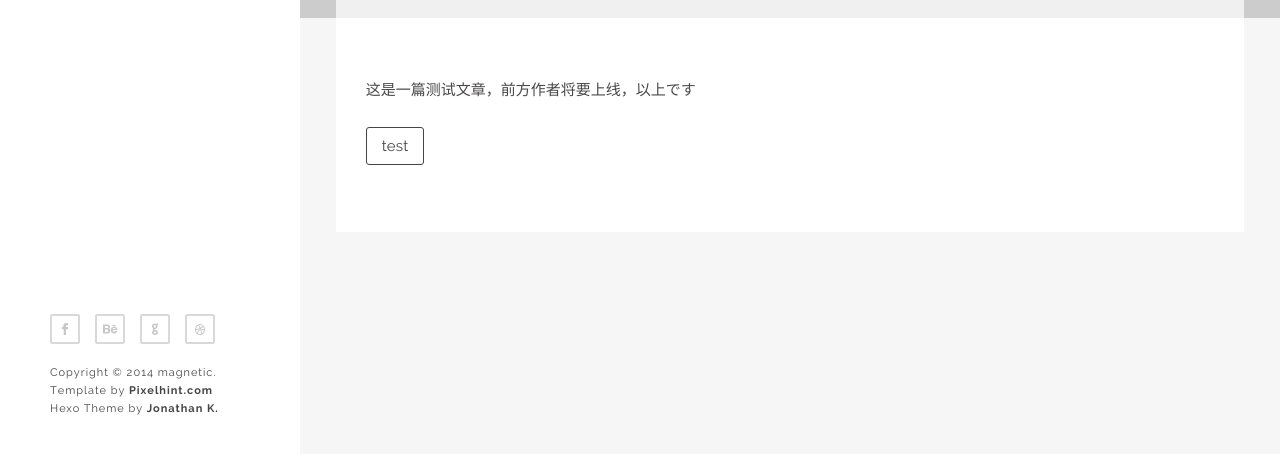
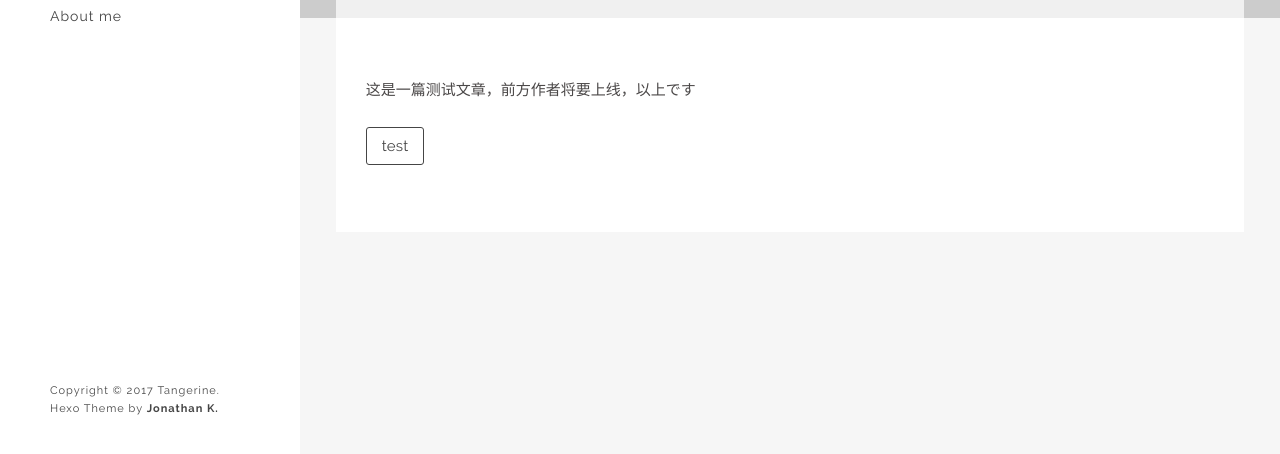
Before and after one commit to oclass/oclass.github.io, a plain HTML site: page 2017/03/19/Tangerine-test/index.html in a window 1280 px wide. Shown: the part 332-786 px from the top of the page. Drawn offline with Linux system fonts and the light colour scheme; placeholder pictures from the web are drawn by us.

Commit message:
Site updated: 2017-03-19 18:04:06

```diff
--- a/2017/03/19/Tangerine-test/index.html
+++ b/2017/03/19/Tangerine-test/index.html
@@ -76,6 +76,10 @@
                 <a href="/archives">Archives</a>
             </li>
 
+            <li>
+                <a href="/">About me</a>
+            </li>
+
         </ul>
     </nav><!-- end navigation menu -->
 
@@ -83,23 +87,14 @@
         <ul class="social clearfix">
 
 
-                <li><a href="https://www.facebook.com/" class="fb" target="_blank" data-title="Facebook"></a></li>
 
 
-                <li><a href="https://www.behance.net/" class="behance" target="_blank" data-title="Behance"></a></li>
-
-
-                <li><a href="https://plus.google.com/+Pixelhint/posts" class="google" target="_blank" data-title="Google+"></a></li>
-
-
-                <li><a href="https://dribbble.com/pixelhint" class="dribble" target="_blank" data-title="Dribble"></a></li>
 
 
         </ul><!-- end social -->
 
         <div class="rights">
-            <p>Copyright © 2014 magnetic.</p>
-            <p>Template by <a href="http://pixelhint.com/magnetic-free-html5-responsive-photography-website-template/">Pixelhint.com</a></p>
+            <p>Copyright © 2017 Tangerine.</p>
             <p>Hexo Theme by <a href="http://www.codeblocq.com/">Jonathan K.</a></p>
         </div><!-- end rights -->
     </div ><!-- end footer -->
```
Also changed, not shown: archives/2017/03/index.html (+5 -10 lines), archives/2017/index.html (+5 -10 lines), archives/index.html (+5 -10 lines), index.html (+5 -10 lines), tags/test/index.html (+5 -10 lines).
